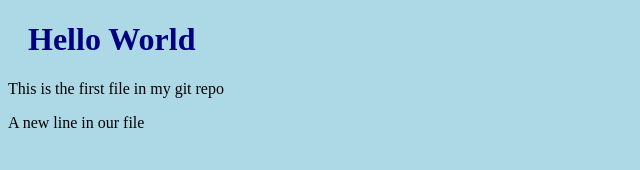
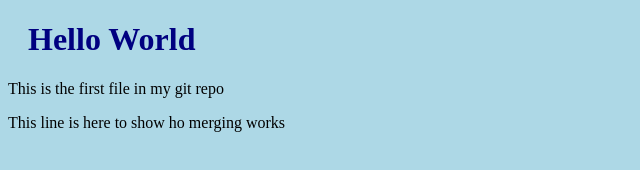
Before and after one commit to Marvellous890/cautious-journey, a plain HTML site: page index.html in a window 1280 px wide. Shown: the whole page, without its empty margins (0-640 px from the left). Drawn offline with Linux system fonts and the light colour scheme.

Commit message:
Updated index.html with emergency fix

```diff
--- a/index.html
+++ b/index.html
@@ -7,6 +7,6 @@
 <body>
 	<h1>Hello World</h1>
 	<p>This is the first file in my git repo</p>
-	<p>A new line in our file</p>
+	<p>This line is here to show ho merging works</p>
 </body>
 </html>
```
